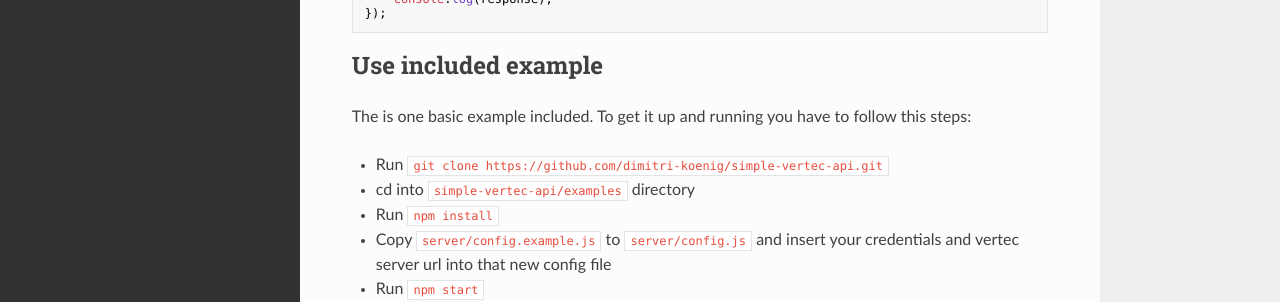
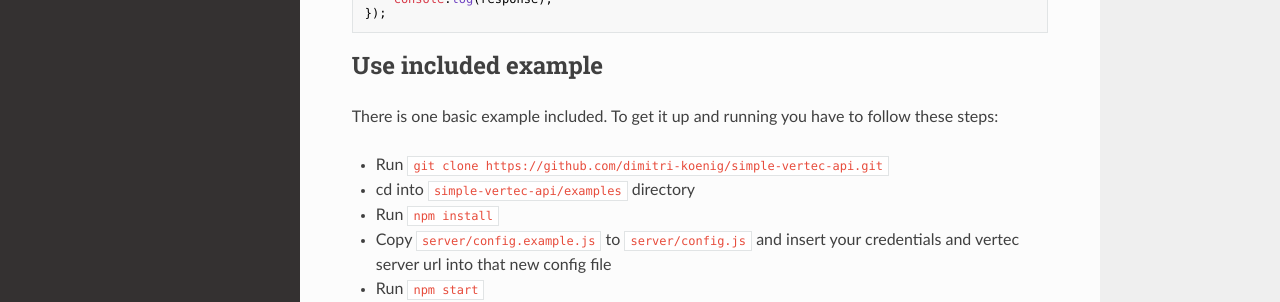
Before and after one commit to dimitri-koenig/simple-vertec-api, an MkDocs documentation site: the page built from docs/index.md, in a window 1280 px wide and 1243 px high. Shown: the part 763-1065 px from the top of the window. Built offline with MkDocs 1.6.1, drawn with Linux system fonts in a browser that asks for light colours; nearby versions of some CDN libraries; old or Windows-style settings are respelled for this version of MkDocs.

Commit message:
Fixed some typos

```diff
--- a/docs/index.md
+++ b/docs/index.md
@@ -41,7 +41,7 @@ api.select(select, params, fields).then(function(response) {
 
 ## Use included example
 
-The is one basic example included. To get it up and running you have to follow this steps:
+There is one basic example included. To get it up and running you have to follow these steps:
 
 * Run `git clone https://github.com/dimitri-koenig/simple-vertec-api.git`
 * cd into `simple-vertec-api/examples` directory
```
